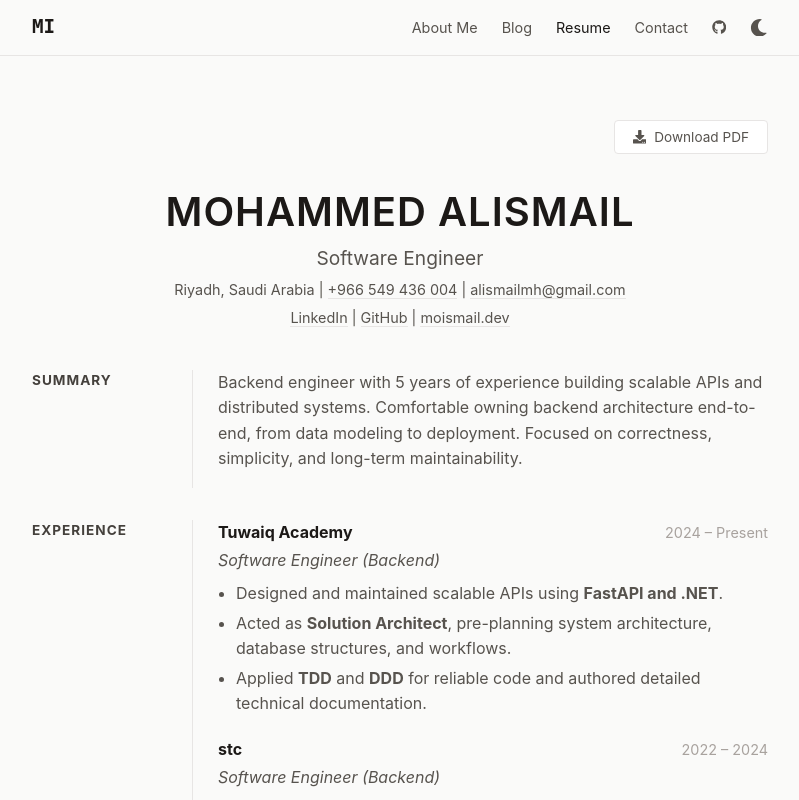
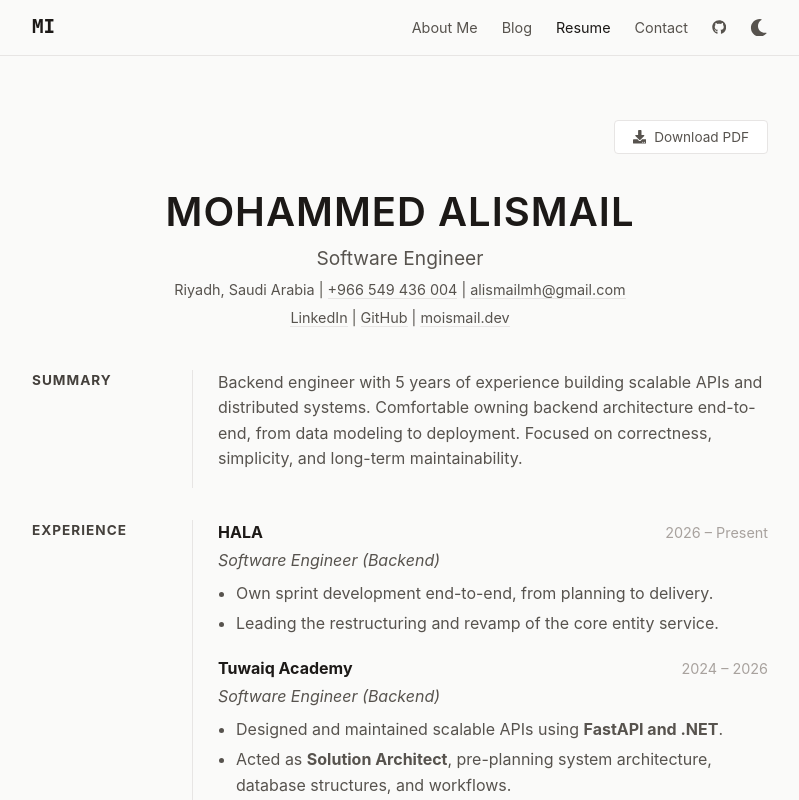
Before and after one commit to mhs123m/me, a React (Vite) app: page /#/resume in a window 1280 px wide. Shown: the top 800 px of the page, without its empty margins (240-1039 px from the left). Built offline with nearby package versions, Linux system fonts and the light colour scheme; no server answers.

Commit message:
resume: add HALA as current role, close out Tuwaiq Academy dates

```diff
--- a/src/pages/ResumePage.tsx
+++ b/src/pages/ResumePage.tsx
@@ -35,8 +35,20 @@ const ResumePage = () => {
         <div className="right-col">
           <div className="entry">
             <div className="entry-header">
+              <strong>HALA</strong>
+              <span className="date">2026 – Present</span>
+            </div>
+            <p className="role">Software Engineer (Backend)</p>
+            <ul>
+              <li>Own sprint development end-to-end, from planning to delivery.</li>
+              <li>Leading the restructuring and revamp of the core entity service.</li>
+            </ul>
+          </div>
+
+          <div className="entry">
+            <div className="entry-header">
               <strong>Tuwaiq Academy</strong>
-              <span className="date">2024 – Present</span>
+              <span className="date">2024 – 2026</span>
             </div>
             <p className="role">Software Engineer (Backend)</p>
             <ul>
```
